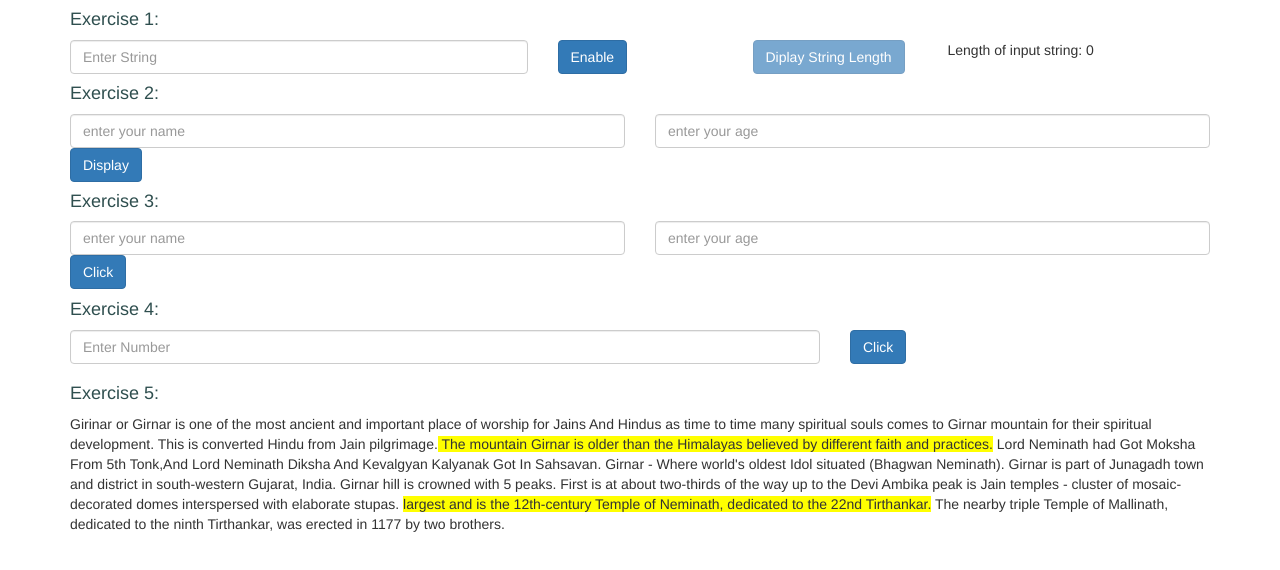
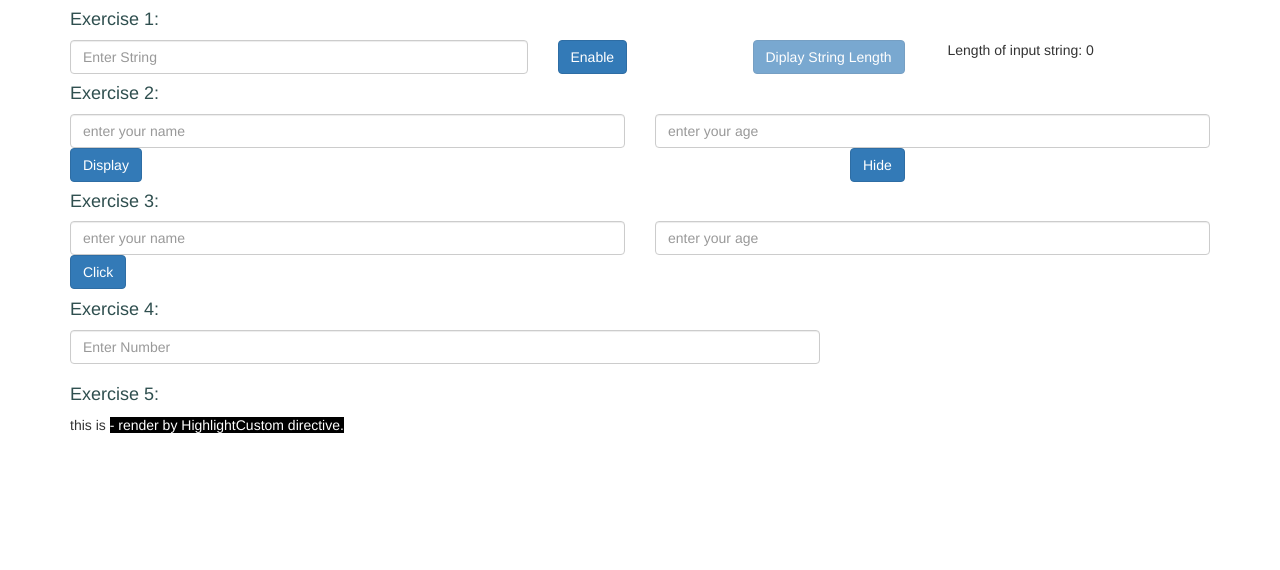
Before and after one commit to KrupaliVekariya/angular_exercise, an Angular app: page / in a window 1280 px wide. Shown: the top 570 px of the page. Built offline with nearby package versions, Linux system fonts and the light colour scheme.

Commit message:
[Fix]change of comments

```diff
--- a/src/app/app.module.ts
+++ b/src/app/app.module.ts
@@ -3,11 +3,13 @@ import { NgModule } from '@angular/core';
 import { FormsModule  } from "@angular/forms";
 import { AppComponent } from './app.component';
 import { Exercise1Component } from './exercise1/exercise1.component';
+import { HighlightDirective } from './highlight.directive';
 
 @NgModule({
   declarations: [
     AppComponent,
-    Exercise1Component
+    Exercise1Component,
+    HighlightDirective,
   ],
   imports: [
     BrowserModule,
--- a/src/app/exercise1/exercise1.component.html
+++ b/src/app/exercise1/exercise1.component.html
@@ -1,11 +1,12 @@
 <div class="container">
+  <!-- Display length of String -->
   <h4>Exercise 1:</h4>
   <div class="row">
     <div class="col-md-5">
       <input type="text" class="form-control" placeholder="Enter String" [(ngModel)]="txtString">
     </div>
     <div class="col-md-2">
-      <button class="btn btn-primary" (click)="onBtnClick()">Enable</button>
+      <button class="btn btn-primary" (click)="btnEnable= !btnEnable">Enable</button>
     </div>
     <div class="col-md-2">
       <button class="btn btn-primary" [disabled]="!btnEnable" (click)="onTxtStringLength()">Diplay String
@@ -15,6 +16,7 @@
       <p> Length of input string: {{txtStringLength}}</p>
     </div>
   </div>
+  <!-- Display name and age -->
   <h4>Exercise 2:</h4>
   <div class="row">
     <div class="col-md-6">
@@ -25,17 +27,17 @@
     </div>
   </div>
   <div class="row">
-    <div class="col-md-4">
-      <button class="btn btn-primary" *ngIf="showBtn1" (click)="onTxtDisplay()">Display</button>
+    <div class="col-md-4" [hidden]="btnHide">
+      <button class="btn btn-primary"  (click)="onTxtDisplay()">Display</button>
     </div>
     <div class="col-md-4">
-      <p><b>{{txtDisplay}}</b></p>
+      <p *ngFor="let display of txtDisplay let i of txtDisplay"><b>{{display}}</b></p>
     </div>
     <div class="col-md-4">
-      <button class="btn btn-primary" *ngIf="showBtn2" (click)="onBtnHidden()">Hide</button>
+      <button class="btn btn-primary" (click)="!btnHide=btnEnable">Hide</button>
     </div>
   </div>
-
+  <!-- Display name and age  -->
   <h4>Exercise 3:</h4>
   <div class="row">
     <div class="col-md-6">
@@ -53,31 +55,27 @@
       <p *ngFor="let info of array let i of array"><b>{{info}}</b></p>
     </div>
   </div>
+  <!-- Display odd or even Number -->
   <h4>Exercise 4:</h4>
   <div class="row">
     <div class="col-md-8">
       <input type="text" class="form-control" placeholder="Enter Number" [(ngModel)]="txtNumber">
     </div>
-    <div class="col-md-4">
-      <button  class="btn btn-primary"  (click)="onDisplayOddEven()">Click</button>
-    </div>
   </div>
   <div class="row">
     <div class="col-md-12">
-      <p [ngStyle]="{color:getColor()}" [ngClass]="{odd :numberStatus === 'odd'}">{{txtDisplayNumber}}</p>
+      <p [ngStyle]="{color:'green'}" *ngIf="txtNumber%2===0">{{txtNumber}}</p>
+    </div>
+
+    <div class="col-md-12">
+      <p [ngStyle]="{color:'red'}" *ngIf="txtNumber%2!==0">{{txtNumber}}</p>
     </div>
   </div>
+  <!-- Display Custom Directive -->
   <h4>Exercise 5:</h4>
   <div class="row">
     <div class="col-md-12">
-     <p  >Girinar or Girnar is one of the most ancient and important place of worship for Jains And Hindus as time to time many spiritual souls comes to Girnar mountain for their spiritual development.
-        This is converted Hindu from Jain pilgrimage.<span [ngStyle]="{backgroundColor: getBackColor()}" [ngClass]="{true :spanColor === 'true'}"> The mountain Girnar is older than the Himalayas believed by different faith and practices.</span>
-        Lord Neminath had Got Moksha From 5th Tonk,And Lord Neminath Diksha And Kevalgyan Kalyanak Got In Sahsavan. Girnar - Where world's oldest Idol situated (Bhagwan Neminath).
-        Girnar is part of Junagadh town and district in south-western Gujarat, India.
-        Girnar hill is crowned with 5 peaks. First is at about two-thirds of the way up to the Devi Ambika peak is Jain temples - cluster of mosaic-decorated domes interspersed with elaborate stupas.
-        <span [ngStyle]="{backgroundColor: getBackColor()}" [ngClass]="{true :spanColor === 'true'}"> largest and is the 12th-century Temple of Neminath, dedicated to the 22nd Tirthankar.</span> The nearby triple Temple of Mallinath, dedicated to the ninth Tirthankar, was erected in 1177 by two brothers.
-      </p>
-
+     <p> this is <span appHighlight>Custom directive.</span></p>
     </div>
   </div>
 
--- a/src/app/exercise1/exercise1.component.ts
+++ b/src/app/exercise1/exercise1.component.ts
@@ -8,84 +8,52 @@ import { Component, OnInit } from '@angular/core';
 })
 export class Exercise1Component implements OnInit {
 
-  //For Exercise 1:
+  //Find length of string variable....
   txtString:string="";
   btnEnable=false;
   txtStringLength=0;
 
 
-  //For Exercise 2:
+  //Display name and age object....
   person={
     txtName:"",
     txtAge:""};
-    txtDisplay="";
-    showBtn1=true;
-    showBtn2=false;
+    txtDisplay=[];
+    btnHide=false;
 
-  //For Exercise 3:
+  //Display name and age array....
   array=[];
   txtStringName;
   txtStringAge;
   txtDisplayArray="";
 
-  //For Exercise 4:
+  //Display odd or even number variable....
   txtNumber;
-  txtDisplayNumber="";
-  numberStatus="odd";
+  txtEven='even nuumber';
+  txtOdd='odd number';
 
   constructor() { }
 
   ngOnInit() {
   }
-
-
-
-  onBtnClick(){
-    this.btnEnable=true;
-  }
+//Find a length of input string...
   onTxtStringLength(){
     this.txtStringLength = this.txtString.length;
     this.btnEnable=false;
     this.txtString=null;
   }
-  //for Exercise 2:
+  //Display array of object...
 
   onTxtDisplay(){
-    this.txtDisplay  = this.person.txtName  + " " +this.person.txtAge ;
-    this.showBtn1 = false;
-    this.showBtn2 = true;
+    this.txtDisplay.push([this.person.txtName,this.person.txtAge]);
+    this.btnHide=true;
+    this.person.txtName=null;
+    this.person.txtAge=null;
   }
-
-  onBtnHidden(){
-      this.showBtn1 = true;
-      this.showBtn2 = false;
-      this.txtDisplay="";
-  }
-
-  //For Exercise 3:
+  //Display array of value....
   onArrayDisplay() {
     this.array.push([this.txtStringName,this.txtStringAge]);
-  }
-
-  //For Exercise 4:
-
-  onDisplayOddEven(){
-
-    if( this.txtNumber % 2==0){
-      this.numberStatus='even';
-      this.txtDisplayNumber=this.txtNumber +' is Even Numbar';
-    }
-    else{
-      this.numberStatus='odd';
-      this.txtDisplayNumber=this.txtNumber +' is Odd Number';
-    }
-  }
-  getColor(){
-    return this.numberStatus ==='odd' ? 'red' : 'green';
-  }
-   spanColor='false';
-  getBackColor(){
-    this.spanColor='true';
-   return this.spanColor === 'true' ? 'yellow' : 'white';
+    this.txtStringName=null;
+    this.txtStringAge=null;
   }
 }
--- /dev/null
+++ b/src/app/highlight.directive.ts
@@ -0,0 +1,14 @@
+import { Directive, ElementRef } from '@angular/core';
+
+@Directive({
+  selector: '[appHighlight]'
+})
+export class HighlightDirective {
+
+  constructor(private el:ElementRef) {
+    el.nativeElement.style.color="white";
+    el.nativeElement.style.background="black";
+    el.nativeElement.innerText+="- render by Highlight";
+   }
+
+}
```
Also changed, not shown: 1 other file (tests, documents, lock files or other folders).
